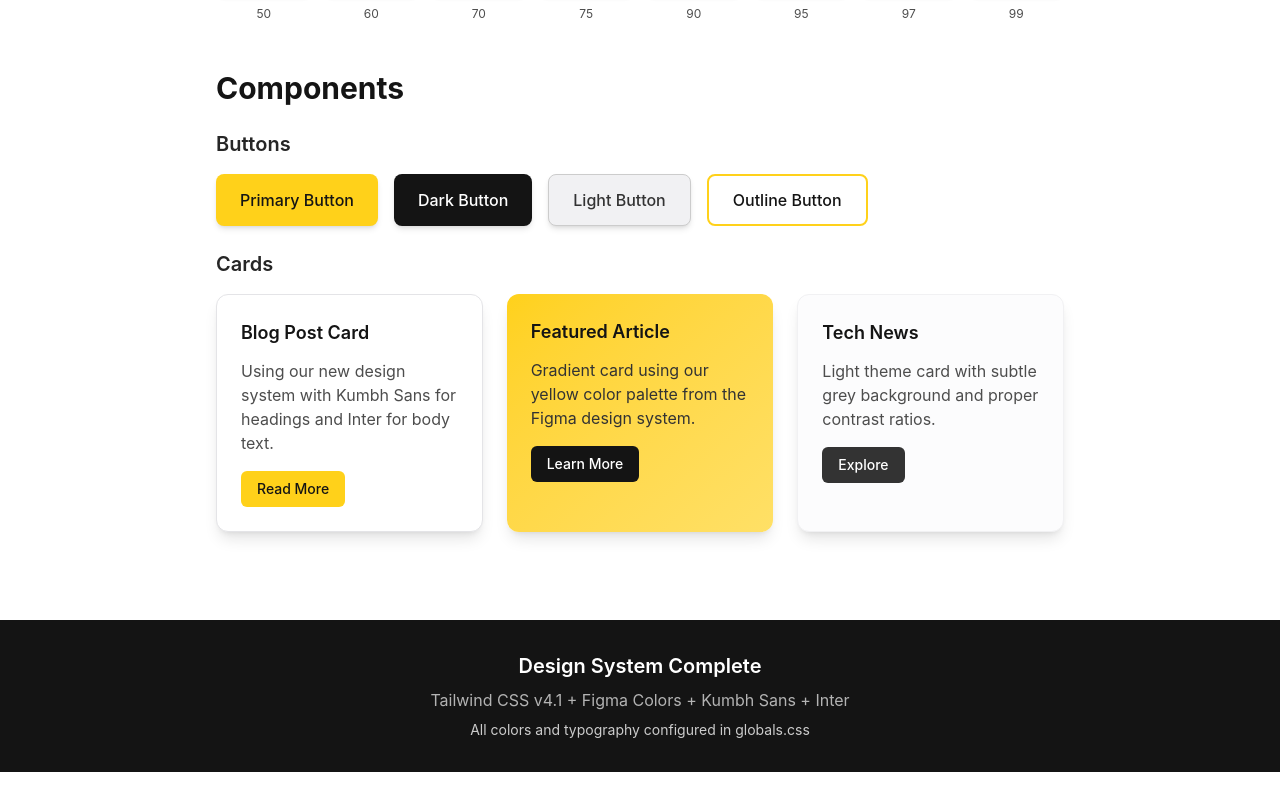
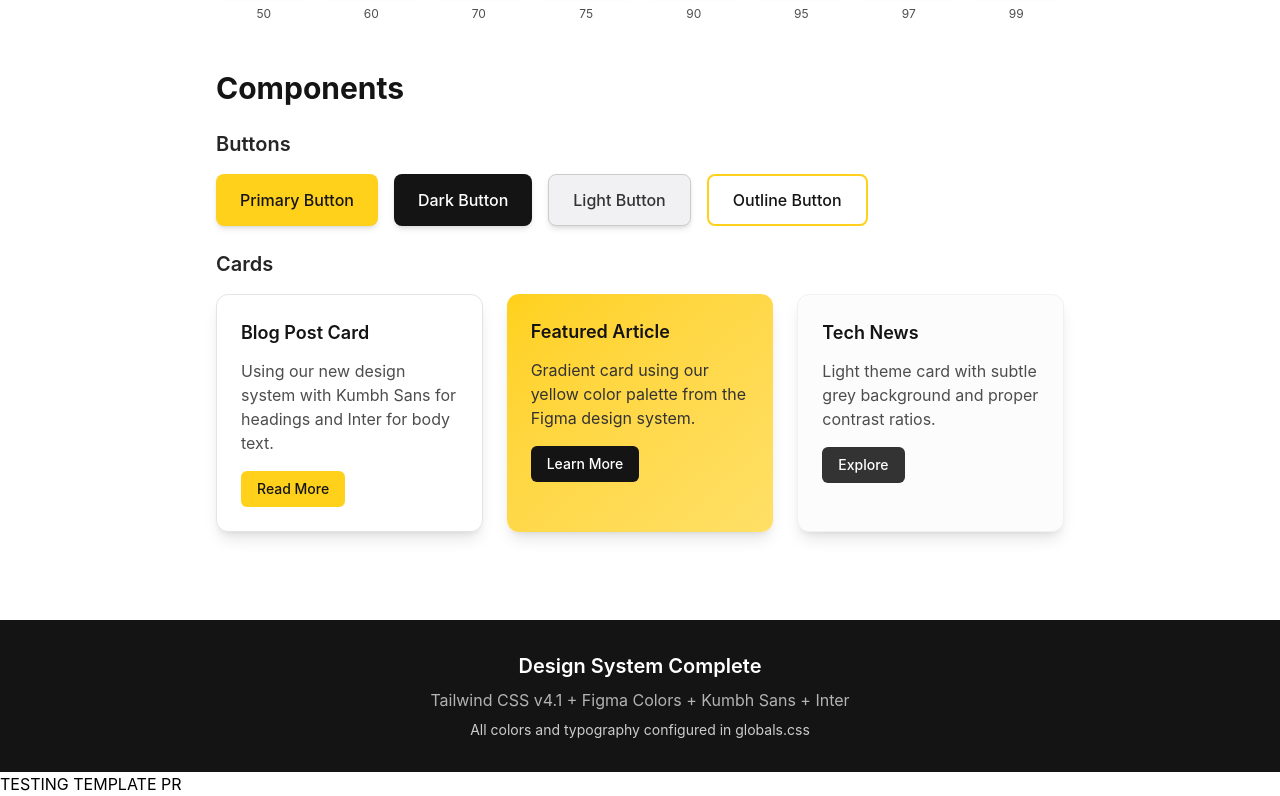
Before and after one commit to P4vanzinho/Future-Tech-Blog, a Next.js app: page / in a window 1280 px wide. Shown: the part 910-1706 px from the top of the page. Before the commit the page ends 1682 px from the top, so only its background shows below. Built offline with nearby package versions, Linux system fonts and the light colour scheme.

Commit message:
chore: Add testing template placeholder to Home component

```diff
--- a/src/app/page.tsx
+++ b/src/app/page.tsx
@@ -272,6 +272,8 @@ export default function Home() {
           </p>
         </div>
       </footer>
+
+      <div>TESTING TEMPLATE PR</div>
     </div>
   );
 }
```
